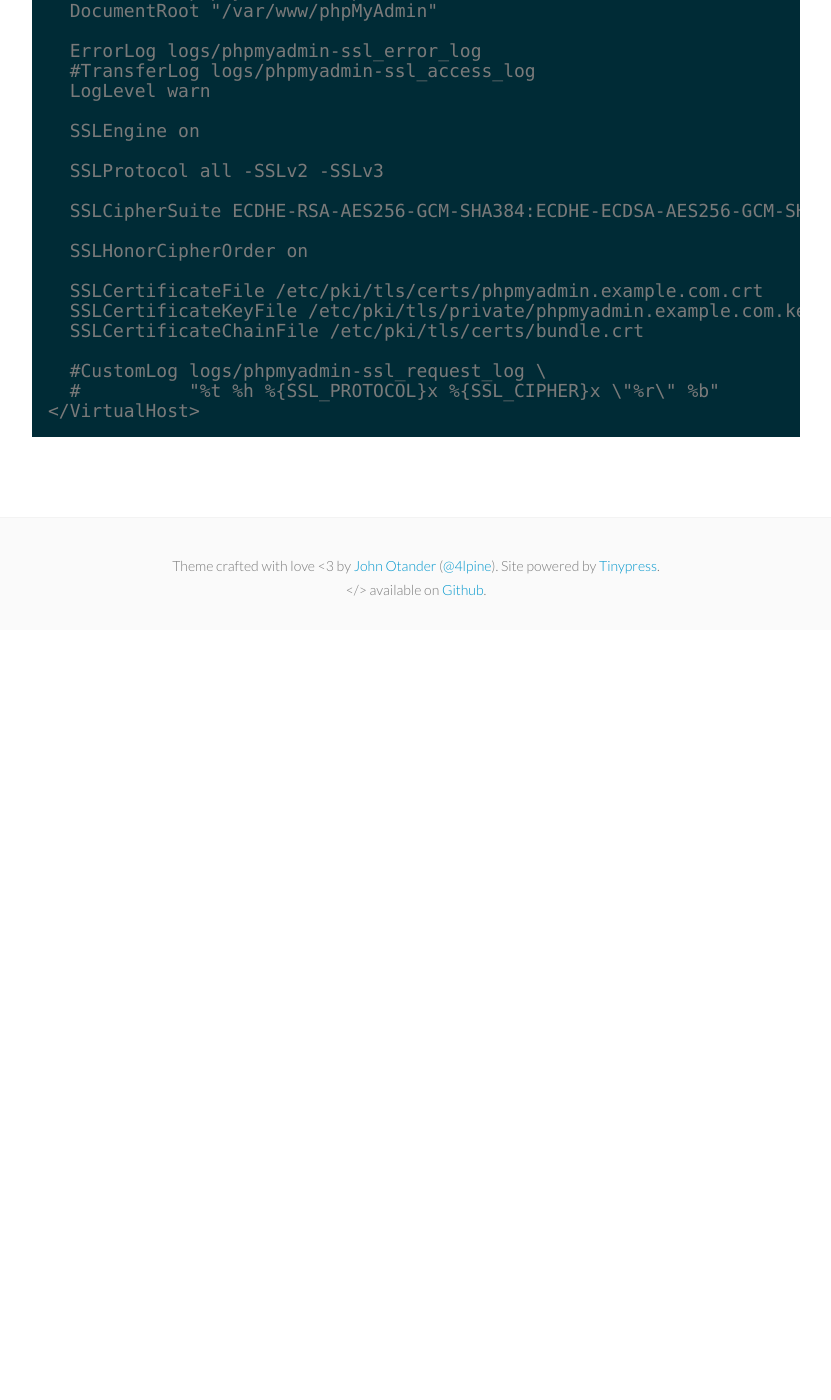
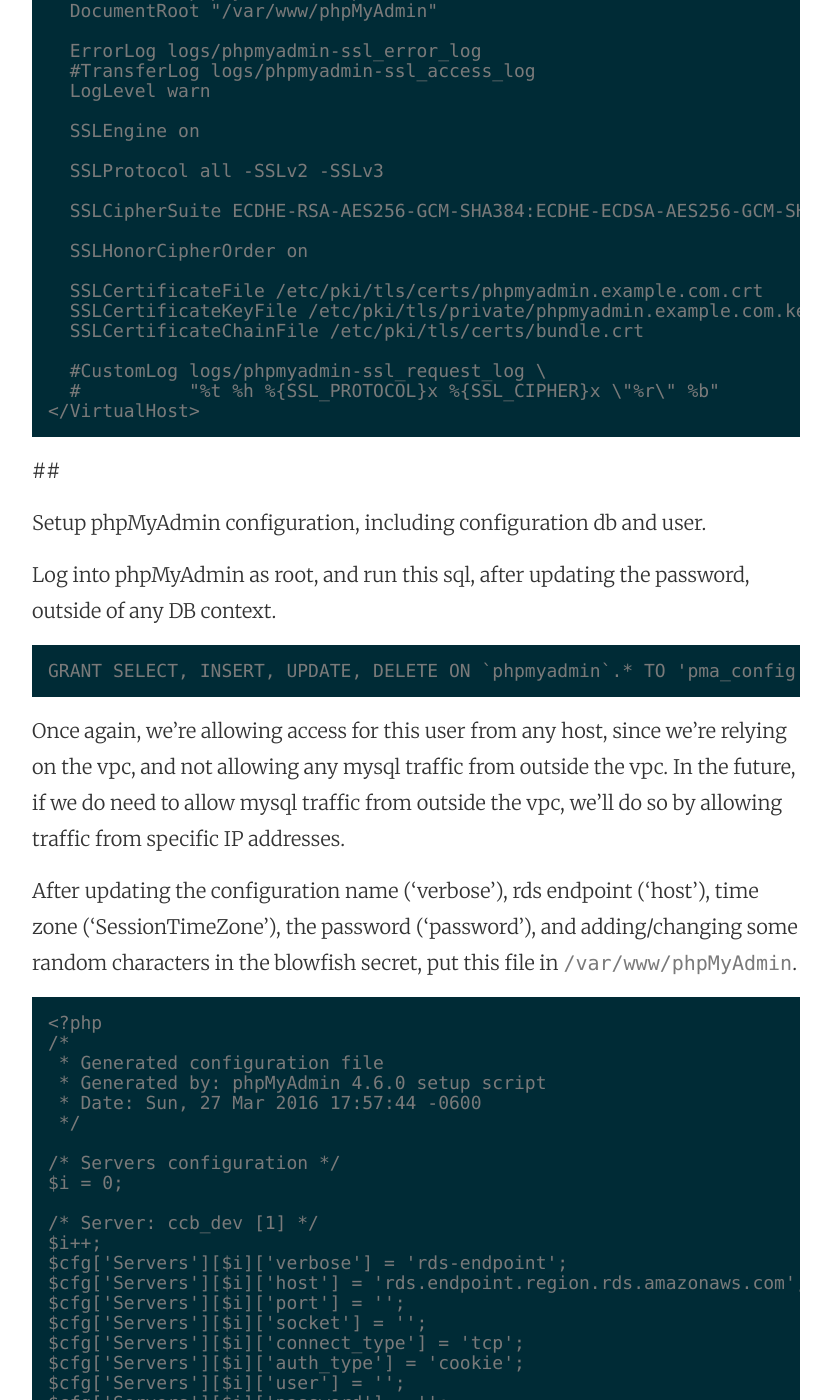
Before and after one commit to mattymaloney/mattymaloney.github.io, a Jekyll site: the page built from _posts/2016-03-24-aws-ec2-rds-linux-apache-php-wordpress-mariadb.md, in a window 1280 px wide and 1400 px high, scrolled down 6888 px. Shown: the whole window, without its empty margins (224-1055 px from the left). Built offline with Jekyll 4.4.1, drawn with Linux system fonts in a browser that asks for light colours; before the commit the page ends 7518 px from its top, so only the background shows below that; some of the changed text lies outside the part shown.

Commit message:
Updated 2016-03-24-aws-ec2-rds-linux-apache-php-wordpress-mariadb.md

````diff
--- a/_posts/2016-03-24-aws-ec2-rds-linux-apache-php-wordpress-mariadb.md
+++ b/_posts/2016-03-24-aws-ec2-rds-linux-apache-php-wordpress-mariadb.md
@@ -252,3 +252,74 @@
   #          "%t %h %{SSL_PROTOCOL}x %{SSL_CIPHER}x \"%r\" %b"
 </VirtualHost>
 ```
+
+##
+
+Setup phpMyAdmin configuration, including configuration db and user.
+
+Log into phpMyAdmin as root, and run this sql, after updating the password, outside of any DB context.
+
+```
+GRANT SELECT, INSERT, UPDATE, DELETE ON `phpmyadmin`.* TO 'pma_config'@'%'  IDENTIFIED BY 'pmapass';
+```
+
+Once again, we're allowing access for this user from any host, since we're relying on the vpc, and not allowing any mysql traffic from outside the vpc. In the future, if we do need to allow mysql traffic from outside the vpc, we'll do so by allowing traffic from specific IP addresses.
+
+After updating the configuration name ('verbose'), rds endpoint ('host'), time zone ('SessionTimeZone'), the password ('password'), and adding/changing some random characters in the blowfish secret, put this file in `/var/www/phpMyAdmin`.
+
+```
+<?php
+/*
+ * Generated configuration file
+ * Generated by: phpMyAdmin 4.6.0 setup script
+ * Date: Sun, 27 Mar 2016 17:57:44 -0600
+ */
+
+/* Servers configuration */
+$i = 0;
+
+/* Server: ccb_dev [1] */
+$i++;
+$cfg['Servers'][$i]['verbose'] = 'rds-endpoint';
+$cfg['Servers'][$i]['host'] = 'rds.endpoint.region.rds.amazonaws.com';
+$cfg['Servers'][$i]['port'] = '';
+$cfg['Servers'][$i]['socket'] = '';
+$cfg['Servers'][$i]['connect_type'] = 'tcp';
+$cfg['Servers'][$i]['auth_type'] = 'cookie';
+$cfg['Servers'][$i]['user'] = '';
+$cfg['Servers'][$i]['password'] = '';
+$cfg['Servers'][$i]['SessionTimeZone'] = 'America/Denver';
+$cfg['Servers'][$i]['pmadb'] = 'phpmyadmin';
+$cfg['Servers'][$i]['controluser'] = 'pma_config';
+$cfg['Servers'][$i]['controlpass'] = 'pmapassword';
+$cfg['Servers'][$i]['bookmarktable'] = 'pma__bookmark';
+$cfg['Servers'][$i]['relation'] = 'pma__relation';
+$cfg['Servers'][$i]['userconfig'] = 'pma__userconfig';
+$cfg['Servers'][$i]['users'] = 'pma__users';
+$cfg['Servers'][$i]['usergroups'] = 'pma__usergroups';
+$cfg['Servers'][$i]['navigationhiding'] = 'pma__navigationhiding';
+$cfg['Servers'][$i]['table_info'] = 'pma__table_info';
+$cfg['Servers'][$i]['column_info'] = 'pma__column_info';
+$cfg['Servers'][$i]['history'] = 'pma__history';
+$cfg['Servers'][$i]['recent'] = 'pma__recent';
+$cfg['Servers'][$i]['favorite'] = 'pma__favorite';
+$cfg['Servers'][$i]['table_uiprefs'] = 'pma__table_uiprefs';
+$cfg['Servers'][$i]['tracking'] = 'pma__tracking';
+$cfg['Servers'][$i]['table_coords'] = 'pma__table_coords';
+$cfg['Servers'][$i]['pdf_pages'] = 'pma__pdf_pages';
+$cfg['Servers'][$i]['savedsearches'] = 'pma__savedsearches';
+$cfg['Servers'][$i]['central_columns'] = 'pma__central_columns';
+$cfg['Servers'][$i]['designer_settings'] = 'pma__designer_settings';
+$cfg['Servers'][$i]['export_templates'] = 'pma__export_templates';
+$cfg['Servers'][$i]['MaxTableUiprefs'] = 300;
+$cfg['Servers'][$i]['tracking_version_auto_create'] = true;
+
+/* End of servers configuration */
+
+$cfg['blowfish_secret'] = '56f870090a8aa8.80789340';
+$cfg['DefaultLang'] = 'en';
+$cfg['ServerDefault'] = 1;
+$cfg['UploadDir'] = '';
+$cfg['SaveDir'] = '';
+?>
+```
````
